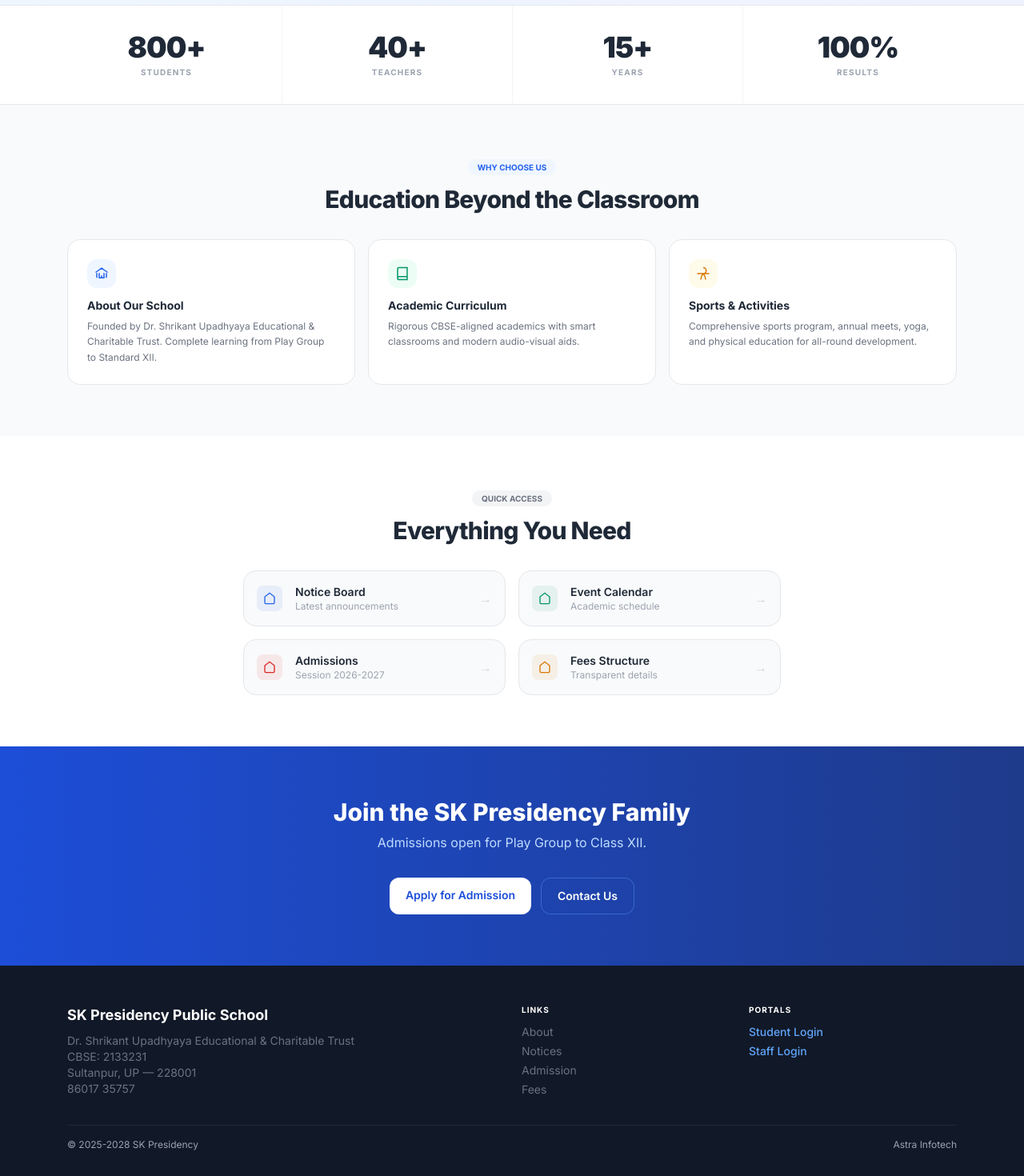
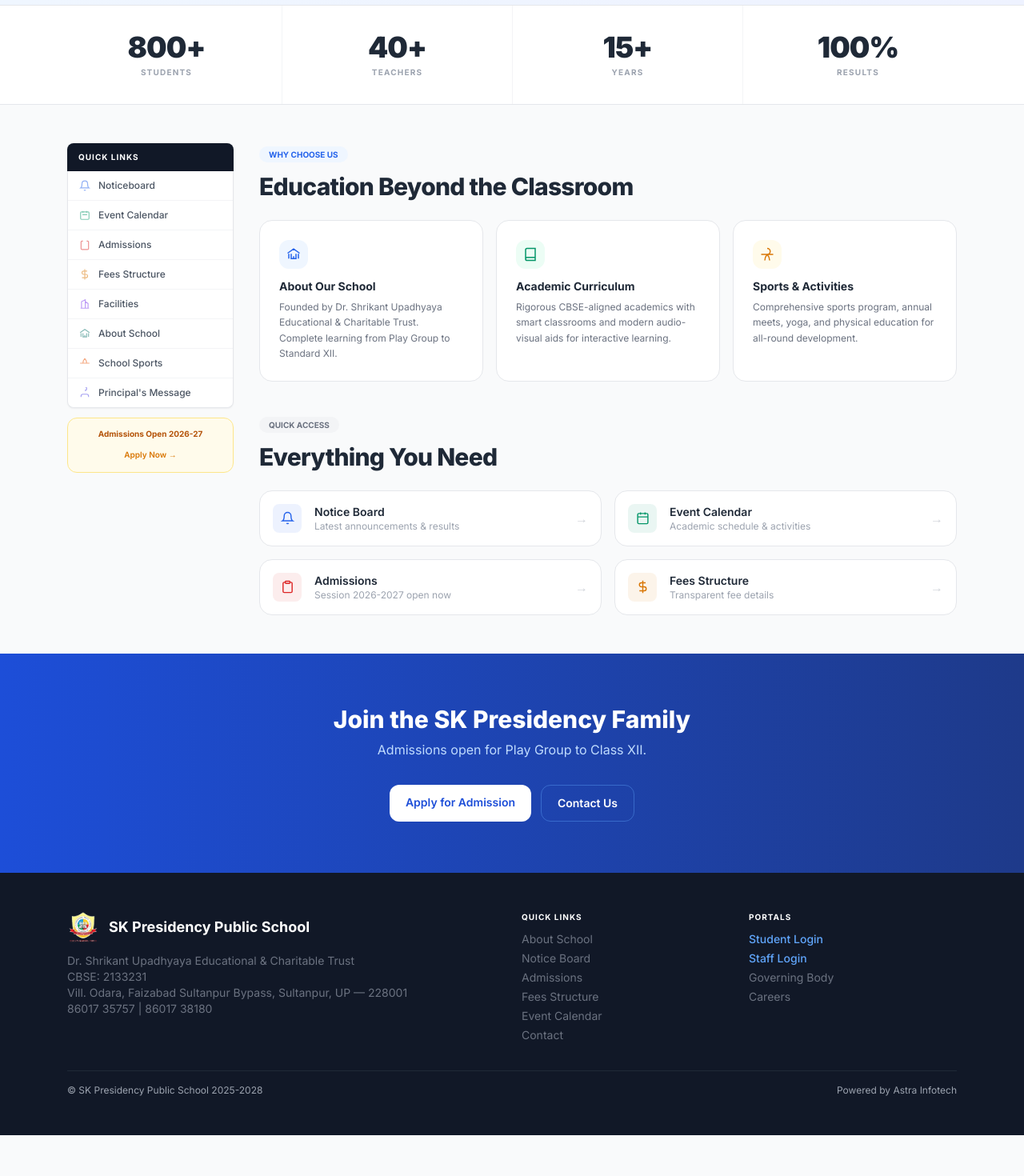
Before and after one commit to mohdhaziq-work/sk-presidency-public-school, a Next.js app: page / in a window 1280 px wide. Shown: the part 600-2070 px from the top of the page at 80% size. After the commit the page ends 2019 px from the top, so only its background shows below. Built offline with nearby package versions, Linux system fonts and the light colour scheme.

Commit message:
Fix homepage: correct links, sidebar, logo, remove onError for server compatibility

```diff
--- a/app/page.tsx
+++ b/app/page.tsx
@@ -1,11 +1,23 @@
+'use client';
 import Link from 'next/link';
+
+const sidebarLinks = [
+  {h:'/noticeboard',l:'Noticeboard',i:'M18 8A6 6 0 006 8c0 7-3 9-3 9h18s-3-2-3-9M13.73 21a2 2 0 01-3.46 0',c:'#2563EB'},
+  {h:'/eventcalendar',l:'Event Calendar',i:'M8 7V3m8 4V3m-9 8h10M5 21h14a2 2 0 002-2V7a2 2 0 00-2-2H5a2 2 0 00-2 2v12a2 2 0 002 2z',c:'#059669'},
+  {h:'/admission',l:'Admissions',i:'M16 4h2a2 2 0 012 2v14a2 2 0 01-2 2H6a2 2 0 01-2-2V6a2 2 0 012-2h2',c:'#DC2626'},
+  {h:'/fees',l:'Fees Structure',i:'M12 1v22M17 5H9.5a3.5 3.5 0 000 7h5a3.5 3.5 0 010 7H6',c:'#D97706'},
+  {h:'/facilities',l:'Facilities',i:'M3 21h18M5 21V7l8-4v18M19 21V11l-6-4',c:'#7C3AED'},
+  {h:'/aboutschool',l:'About School',i:'M22 10l-10-7L2 10M4 11v8M20 11v8M8 11v8h8v-8M12 18v-3',c:'#0F766E'},
+  {h:'/sports',l:'School Sports',i:'M12 2a15.3 15.3 0 014 10M12 2a15.3 15.3 0 00-4 10M2 12h20',c:'#EA580C'},
+  {h:'/principal',l:"Principal's Message",i:'M20 21v-2a4 4 0 00-4-4H8a4 4 0 00-4 4v2M12 7a4 4 0 100-8',c:'#4F46E5'},
+];
 
 export default function HomePage() {
   return (
     <div className="min-h-screen bg-gray-50">
       <header className="sticky top-0 z-50 bg-white/85 backdrop-blur-2xl border-b border-gray-200 h-14 flex items-center justify-between px-5">
         <Link href="/" className="flex items-center gap-2.5 font-bold text-sm tracking-tight text-gray-900">
-          <span className="w-7 h-7 rounded-md bg-blue-600 text-white flex items-center justify-center text-[10px] font-extrabold">SK</span>
+          <img src="/images/logo-transparent.png" alt="SKPPS" className="w-8 h-8 object-contain rounded-lg"/>
           SK Presidency Public School
         </Link>
         <div className="flex items-center gap-2">
@@ -13,6 +25,7 @@ export default function HomePage() {
           <Link href="/staff" className="text-xs font-semibold text-gray-500 hover:text-gray-700 px-3 py-2 rounded-lg hover:bg-gray-100 transition hidden sm:inline">Staff</Link>
         </div>
       </header>
+
       <div className="bg-blue-600 text-white overflow-hidden"><div className="flex items-center gap-2 px-5 py-2 max-w-6xl mx-auto">
         <span className="text-[9px] font-bold bg-white/20 px-2 py-0.5 rounded-full flex-shrink-0">LATEST</span>
         <div className="overflow-hidden"><div className="flex gap-12 text-xs whitespace-nowrap animate-[ticker_30s_linear_infinite]">
@@ -23,6 +36,7 @@ export default function HomePage() {
           <a href="/AdmissionForm.pdf" className="text-white/90 hover:text-white">Admission Form</a>
         </div></div>
       </div></div>
+
       <section className="relative overflow-hidden bg-gradient-to-br from-gray-50 via-blue-50 to-indigo-50">
         <div className="absolute inset-0 opacity-20" style={{backgroundImage:'radial-gradient(#CBD5E1 1px,transparent 1px)',backgroundSize:'28px 28px'}}/>
         <div className="max-w-6xl mx-auto px-5 py-16 md:py-28 relative z-10">
@@ -37,48 +51,110 @@ export default function HomePage() {
             </div>
             <div className="hidden md:flex justify-center">
               <div className="w-44 h-44 rounded-full bg-gradient-to-br from-blue-100 to-indigo-100 flex items-center justify-center animate-[float_6s_ease-in-out_infinite] shadow-xl shadow-blue-100/30">
-                <div className="w-24 h-24 rounded-full bg-white shadow-md flex items-center justify-center text-[2.5rem] font-black text-blue-600">S</div>
+                <img src="/images/logo-transparent.png" alt="SKPPS" className="w-20 h-20 object-contain"/>
               </div>
             </div>
           </div>
         </div>
       </section>
+
       <div className="bg-white border-y border-gray-200"><div className="max-w-6xl mx-auto grid grid-cols-2 md:grid-cols-4 divide-x divide-gray-100 text-center">
         {[{n:'800+',l:'Students'},{n:'40+',l:'Teachers'},{n:'15+',l:'Years'},{n:'100%',l:'Results'}].map((s,i)=>(
           <div key={i} className="py-8 px-4"><div className="text-3xl md:text-4xl font-black tracking-tight">{s.n}</div><div className="text-[10px] font-bold uppercase tracking-[0.12em] text-gray-400 mt-1">{s.l}</div></div>
         ))}
       </div></div>
-      <section className="py-16 max-w-6xl mx-auto px-5">
-        <div className="text-center mb-8"><span className="text-[10px] font-bold uppercase bg-blue-50 text-blue-600 px-3 py-1 rounded-full">Why Choose Us</span><h2 className="text-2xl md:text-3xl font-extrabold tracking-tight mt-3">Education Beyond the Classroom</h2></div>
-        <div className="grid md:grid-cols-3 gap-4">
-          {[{t:'About Our School',d:'Founded by Dr. Shrikant Upadhyaya Educational & Charitable Trust. Complete learning from Play Group to Standard XII.',bg:'bg-blue-50',c:'#2563EB',i:'M22 10l-10-7L2 10M4 11v8M20 11v8M8 11v8h8v-8M12 18v-3'},
-            {t:'Academic Curriculum',d:'Rigorous CBSE-aligned academics with smart classrooms and modern audio-visual aids.',bg:'bg-emerald-50',c:'#059669',i:'M4 19.5A2.5 2.5 0 016.5 17H20M6.5 2H20v20H6.5A2.5 2.5 0 014 19.5v-15A2.5 2.5 0 016.5 2z'},
-            {t:'Sports & Activities',d:'Comprehensive sports program, annual meets, yoga, and physical education for all-round development.',bg:'bg-amber-50',c:'#D97706',i:'M12 12a5 5 0 100-10M12 12a15.3 15.3 0 014 10M12 12a15.3 15.3 0 00-4 10M2 12h20'}].map((f,i)=>(
-            <Link key={i} href="/aboutschool" className="group bg-white border border-gray-200 rounded-2xl p-6 hover:shadow-xl hover:border-blue-200 hover:-translate-y-1 transition-all duration-300">
-              <div className={`w-9 h-9 rounded-xl ${f.bg} flex items-center justify-center mb-3 group-hover:scale-110 transition-transform`}><svg width="18" height="18" viewBox="0 0 24 24" fill="none" stroke={f.c} strokeWidth="2"><path d={f.i}/></svg></div>
-              <h3 className="font-bold text-sm">{f.t}</h3><p className="text-xs text-gray-500 mt-1.5 leading-relaxed">{f.d}</p>
-            </Link>
-          ))}
+
+      <div className="max-w-6xl mx-auto px-5 py-12">
+        <div className="flex gap-8">
+          <aside className="w-52 flex-shrink-0 hidden lg:block sticky top-[72px] self-start">
+            <div className="bg-gray-900 text-white text-[10px] font-bold uppercase tracking-[0.1em] px-3.5 py-2.5 rounded-t-lg">Quick Links</div>
+            <div className="bg-white border border-t-0 border-gray-200 rounded-b-lg overflow-hidden shadow-sm">
+              {sidebarLinks.map(s=>(
+                <Link key={s.h} href={s.h} className="flex items-center gap-2.5 px-3.5 py-2.5 text-xs font-medium border-b border-gray-100 last:border-0 transition-all hover:bg-gray-50 text-gray-600 hover:text-gray-800">
+                  <svg width="14" height="14" viewBox="0 0 24 24" fill="none" stroke={s.c} strokeWidth="2" opacity="0.5"><path d={s.i}/></svg>{s.l}
+                </Link>
+              ))}
+            </div>
+            <div className="mt-3 bg-amber-50 border border-amber-200 rounded-xl p-3 text-center">
+              <p className="text-[10px] font-bold text-amber-700 mb-1">Admissions Open 2026-27</p>
+              <Link href="/admission" className="text-[10px] font-semibold text-amber-600 hover:text-amber-800">Apply Now →</Link>
+            </div>
+          </aside>
+
+          <main className="flex-1 min-w-0">
+            <div className="mb-10">
+              <div className="mb-6"><span className="text-[10px] font-bold uppercase bg-blue-50 text-blue-600 px-3 py-1 rounded-full">Why Choose Us</span><h2 className="text-2xl md:text-3xl font-extrabold tracking-tight mt-3">Education Beyond the Classroom</h2></div>
+              <div className="grid md:grid-cols-3 gap-4">
+                <Link href="/aboutschool" className="group bg-white border border-gray-200 rounded-2xl p-6 hover:shadow-xl hover:border-blue-200 hover:-translate-y-1 transition-all duration-300">
+                  <div className="w-9 h-9 rounded-xl bg-blue-50 flex items-center justify-center mb-3 group-hover:scale-110 transition-transform"><svg width="18" height="18" viewBox="0 0 24 24" fill="none" stroke="#2563EB" strokeWidth="2"><path d="M22 10l-10-7L2 10M4 11v8M20 11v8M8 11v8h8v-8M12 18v-3"/></svg></div>
+                  <h3 className="font-bold text-sm">About Our School</h3><p className="text-xs text-gray-500 mt-1.5 leading-relaxed">Founded by Dr. Shrikant Upadhyaya Educational & Charitable Trust. Complete learning from Play Group to Standard XII.</p>
+                </Link>
+                <Link href="/academiccurriculum" className="group bg-white border border-gray-200 rounded-2xl p-6 hover:shadow-xl hover:border-emerald-200 hover:-translate-y-1 transition-all duration-300">
+                  <div className="w-9 h-9 rounded-xl bg-emerald-50 flex items-center justify-center mb-3 group-hover:scale-110 transition-transform"><svg width="18" height="18" viewBox="0 0 24 24" fill="none" stroke="#059669" strokeWidth="2"><path d="M4 19.5A2.5 2.5 0 016.5 17H20M6.5 2H20v20H6.5A2.5 2.5 0 014 19.5v-15A2.5 2.5 0 016.5 2z"/></svg></div>
+                  <h3 className="font-bold text-sm">Academic Curriculum</h3><p className="text-xs text-gray-500 mt-1.5 leading-relaxed">Rigorous CBSE-aligned academics with smart classrooms and modern audio-visual aids for interactive learning.</p>
+                </Link>
+                <Link href="/sports" className="group bg-white border border-gray-200 rounded-2xl p-6 hover:shadow-xl hover:border-amber-200 hover:-translate-y-1 transition-all duration-300">
+                  <div className="w-9 h-9 rounded-xl bg-amber-50 flex items-center justify-center mb-3 group-hover:scale-110 transition-transform"><svg width="18" height="18" viewBox="0 0 24 24" fill="none" stroke="#D97706" strokeWidth="2"><path d="M12 12a5 5 0 100-10M12 12a15.3 15.3 0 014 10M12 12a15.3 15.3 0 00-4 10M2 12h20"/></svg></div>
+                  <h3 className="font-bold text-sm">Sports & Activities</h3><p className="text-xs text-gray-500 mt-1.5 leading-relaxed">Comprehensive sports program, annual meets, yoga, and physical education for all-round development.</p>
+                </Link>
+              </div>
+            </div>
+
+            <div>
+              <div className="mb-6"><span className="text-[10px] font-bold uppercase bg-gray-100 text-gray-500 px-3 py-1 rounded-full">Quick Access</span><h2 className="text-2xl md:text-3xl font-extrabold tracking-tight mt-3">Everything You Need</h2></div>
+              <div className="grid sm:grid-cols-2 gap-4">
+                <Link href="/noticeboard" className="flex items-center gap-4 p-4 bg-white border border-gray-200 rounded-2xl hover:shadow-lg hover:border-blue-200 transition-all group">
+                  <div className="w-9 h-9 rounded-lg flex items-center justify-center flex-shrink-0 group-hover:scale-110 transition-transform" style={{background:'#2563EB15',color:'#2563EB'}}><svg width="17" height="17" viewBox="0 0 24 24" fill="none" stroke="currentColor" strokeWidth="2"><path d="M18 8A6 6 0 006 8c0 7-3 9-3 9h18s-3-2-3-9M13.73 21a2 2 0 01-3.46 0"/></svg></div>
+                  <div><div className="font-semibold text-sm">Notice Board</div><div className="text-xs text-gray-400">Latest announcements & results</div></div><span className="ml-auto text-gray-300 group-hover:text-blue-400 group-hover:translate-x-1 transition-all">&rarr;</span>
+                </Link>
+                <Link href="/eventcalendar" className="flex items-center gap-4 p-4 bg-white border border-gray-200 rounded-2xl hover:shadow-lg hover:border-emerald-200 transition-all group">
+                  <div className="w-9 h-9 rounded-lg flex items-center justify-center flex-shrink-0 group-hover:scale-110 transition-transform" style={{background:'#05966915',color:'#059669'}}><svg width="17" height="17" viewBox="0 0 24 24" fill="none" stroke="currentColor" strokeWidth="2"><rect x="3" y="4" width="18" height="18" rx="2"/><path d="M16 2v4M8 2v4M3 10h18"/></svg></div>
+                  <div><div className="font-semibold text-sm">Event Calendar</div><div className="text-xs text-gray-400">Academic schedule & activities</div></div><span className="ml-auto text-gray-300 group-hover:text-emerald-400 group-hover:translate-x-1 transition-all">&rarr;</span>
+                </Link>
+                <Link href="/admission" className="flex items-center gap-4 p-4 bg-white border border-gray-200 rounded-2xl hover:shadow-lg hover:border-red-200 transition-all group">
+                  <div className="w-9 h-9 rounded-lg flex items-center justify-center flex-shrink-0 group-hover:scale-110 transition-transform" style={{background:'#DC262615',color:'#DC2626'}}><svg width="17" height="17" viewBox="0 0 24 24" fill="none" stroke="currentColor" strokeWidth="2"><path d="M16 4h2a2 2 0 012 2v14a2 2 0 01-2 2H6a2 2 0 01-2-2V6a2 2 0 012-2h2"/><rect x="8" y="2" width="8" height="4" rx="1"/></svg></div>
+                  <div><div className="font-semibold text-sm">Admissions</div><div className="text-xs text-gray-400">Session 2026-2027 open now</div></div><span className="ml-auto text-gray-300 group-hover:text-red-400 group-hover:translate-x-1 transition-all">&rarr;</span>
+                </Link>
+                <Link href="/fees" className="flex items-center gap-4 p-4 bg-white border border-gray-200 rounded-2xl hover:shadow-lg hover:border-amber-200 transition-all group">
+                  <div className="w-9 h-9 rounded-lg flex items-center justify-center flex-shrink-0 group-hover:scale-110 transition-transform" style={{background:'#D9770615',color:'#D97706'}}><svg width="17" height="17" viewBox="0 0 24 24" fill="none" stroke="currentColor" strokeWidth="2"><path d="M12 1v22M17 5H9.5a3.5 3.5 0 000 7h5a3.5 3.5 0 010 7H6"/></svg></div>
+                  <div><div className="font-semibold text-sm">Fees Structure</div><div className="text-xs text-gray-400">Transparent fee details</div></div><span className="ml-auto text-gray-300 group-hover:text-amber-400 group-hover:translate-x-1 transition-all">&rarr;</span>
+                </Link>
+              </div>
+            </div>
+          </main>
         </div>
-      </section>
-      <section className="bg-white py-16"><div className="max-w-6xl mx-auto px-5">
-        <div className="text-center mb-8"><span className="text-[10px] font-bold uppercase bg-gray-100 text-gray-500 px-3 py-1 rounded-full">Quick Access</span><h2 className="text-2xl md:text-3xl font-extrabold tracking-tight mt-3">Everything You Need</h2></div>
-        <div className="grid sm:grid-cols-2 gap-4 max-w-2xl mx-auto">
-          {[{t:'Notice Board',s:'Latest announcements',c:'#2563EB'},{t:'Event Calendar',s:'Academic schedule',c:'#059669'},{t:'Admissions',s:'Session 2026-2027',c:'#DC2626'},{t:'Fees Structure',s:'Transparent details',c:'#D97706'}].map((q,i)=>(
-            <Link key={i} href="/noticeboard" className="flex items-center gap-4 p-4 bg-gray-50 border border-gray-200 rounded-2xl hover:shadow-lg hover:border-blue-200 transition-all group">
-              <div className="w-8 h-8 rounded-lg flex items-center justify-center flex-shrink-0 group-hover:scale-110 transition-transform" style={{background:q.c+'15',color:q.c}}><svg width="16" height="16" viewBox="0 0 24 24" fill="none" stroke="currentColor" strokeWidth="2"><path d="M3 9l9-7 9 7v11a2 2 0 01-2 2H5a2 2 0 01-2-2z"/></svg></div>
-              <div><div className="font-semibold text-sm">{q.t}</div><div className="text-xs text-gray-400">{q.s}</div></div><span className="ml-auto text-gray-300">&rarr;</span>
-            </Link>
-          ))}
-        </div>
-      </div></section>
+      </div>
+
       <section className="bg-gradient-to-r from-blue-700 to-blue-900 py-16 text-center">
         <div className="max-w-6xl mx-auto px-5"><h2 className="text-2xl md:text-3xl font-extrabold text-white mb-2">Join the SK Presidency Family</h2><p className="text-blue-200 mb-8 max-w-md mx-auto">Admissions open for Play Group to Class XII.</p>
         <div className="flex gap-3 justify-center flex-wrap"><Link href="/admission" className="bg-white text-blue-700 px-5 py-3 rounded-xl font-semibold text-sm hover:shadow-xl transition">Apply for Admission</Link><Link href="/contact" className="border border-blue-400/40 text-white px-5 py-3 rounded-xl font-semibold text-sm hover:bg-white/10 transition">Contact Us</Link></div></div>
       </section>
+
       <footer className="bg-gray-900 text-gray-400 py-12"><div className="max-w-6xl mx-auto px-5">
-        <div className="grid md:grid-cols-4 gap-6 mb-8"><div className="md:col-span-2"><h3 className="text-white font-bold text-lg mb-2">SK Presidency Public School</h3><p className="text-sm text-gray-500">Dr. Shrikant Upadhyaya Educational & Charitable Trust<br/>CBSE: 2133231<br/>Sultanpur, UP — 228001<br/>86017 35757</p></div><div><h4 className="text-white text-[10px] font-bold uppercase tracking-[0.1em] mb-2">Links</h4>{['About','Notices','Admission','Fees'].map(l=><Link key={l} href="/" className="block text-sm py-0.5 text-gray-500 hover:text-white transition">{l}</Link>)}</div><div><h4 className="text-white text-[10px] font-bold uppercase tracking-[0.1em] mb-2">Portals</h4><Link href="/student" className="block text-sm py-0.5 text-blue-400 hover:text-blue-300 font-medium">Student Login</Link><Link href="/staff" className="block text-sm py-0.5 text-blue-400 hover:text-blue-300 font-medium">Staff Login</Link></div></div>
-        <div className="border-t border-gray-800 pt-4 flex justify-between flex-wrap gap-2 text-xs"><span>&copy; 2025-2028 SK Presidency</span><span>Astra Infotech</span></div>
+        <div className="grid md:grid-cols-4 gap-6 mb-8">
+          <div className="md:col-span-2">
+            <div className="flex items-center gap-3 mb-3">
+              <img src="/images/logo-transparent.png" alt="SKPPS" className="w-10 h-10 object-contain rounded-lg"/>
+              <h3 className="text-white font-bold text-lg">SK Presidency Public School</h3>
+            </div>
+            <p className="text-sm text-gray-500">Dr. Shrikant Upadhyaya Educational & Charitable Trust<br/>CBSE: 2133231<br/>Vill. Odara, Faizabad Sultanpur Bypass, Sultanpur, UP — 228001<br/>86017 35757 | 86017 38180</p>
+          </div>
+          <div><h4 className="text-white text-[10px] font-bold uppercase tracking-[0.1em] mb-2">Quick Links</h4>
+            <Link href="/aboutschool" className="block text-sm py-0.5 text-gray-500 hover:text-white transition">About School</Link>
+            <Link href="/noticeboard" className="block text-sm py-0.5 text-gray-500 hover:text-white transition">Notice Board</Link>
+            <Link href="/admission" className="block text-sm py-0.5 text-gray-500 hover:text-white transition">Admissions</Link>
+            <Link href="/fees" className="block text-sm py-0.5 text-gray-500 hover:text-white transition">Fees Structure</Link>
+            <Link href="/eventcalendar" className="block text-sm py-0.5 text-gray-500 hover:text-white transition">Event Calendar</Link>
+            <Link href="/contact" className="block text-sm py-0.5 text-gray-500 hover:text-white transition">Contact</Link>
+          </div>
+          <div><h4 className="text-white text-[10px] font-bold uppercase tracking-[0.1em] mb-2">Portals</h4>
+            <Link href="/student" className="block text-sm py-0.5 text-blue-400 hover:text-blue-300 font-medium">Student Login</Link>
+            <Link href="/staff" className="block text-sm py-0.5 text-blue-400 hover:text-blue-300 font-medium">Staff Login</Link>
+            <Link href="/governingbody" className="block text-sm py-0.5 text-gray-500 hover:text-white transition">Governing Body</Link>
+            <Link href="/career" className="block text-sm py-0.5 text-gray-500 hover:text-white transition">Careers</Link>
+          </div>
+        </div>
+        <div className="border-t border-gray-800 pt-4 flex justify-between flex-wrap gap-2 text-xs"><span>&copy; SK Presidency Public School 2025-2028</span><span>Powered by Astra Infotech</span></div>
       </div></footer>
     </div>
   );
--- a/components/layout/InnerPage.tsx
+++ b/components/layout/InnerPage.tsx
@@ -35,7 +35,7 @@ export default function InnerPageLayout({ title, subtitle, children }: { title:
       <header className="sticky top-0 z-50 bg-white border-b border-gray-200">
         <div className="max-w-6xl mx-auto flex items-center gap-3 py-2.5 px-5">
           <Link href="/" className="flex items-center gap-2 flex-shrink-0">
-            <img src="/images/logo-transparent.png" alt="SKPPS" className="w-8 h-8 object-contain rounded-lg" onError={(e:any)=>{e.target.style.display="none";e.target.nextSibling.style.display="flex"}}/><span className="w-8 h-8 rounded-lg bg-blue-600 text-white items-center justify-center text-[11px] font-extrabold hidden">SK</span>
+            <img src="/images/logo-transparent.png" alt="SKPPS" className="w-8 h-8 object-contain rounded-lg"/>
             <div className="hidden sm:block leading-tight"><div className="font-bold text-xs tracking-tight">SK Presidency Public School</div><div className="text-[9px] text-gray-400">CBSE: 2133231 | Sultanpur, UP</div></div>
           </Link>
           <div className="flex items-center gap-1.5 ml-auto">
```
